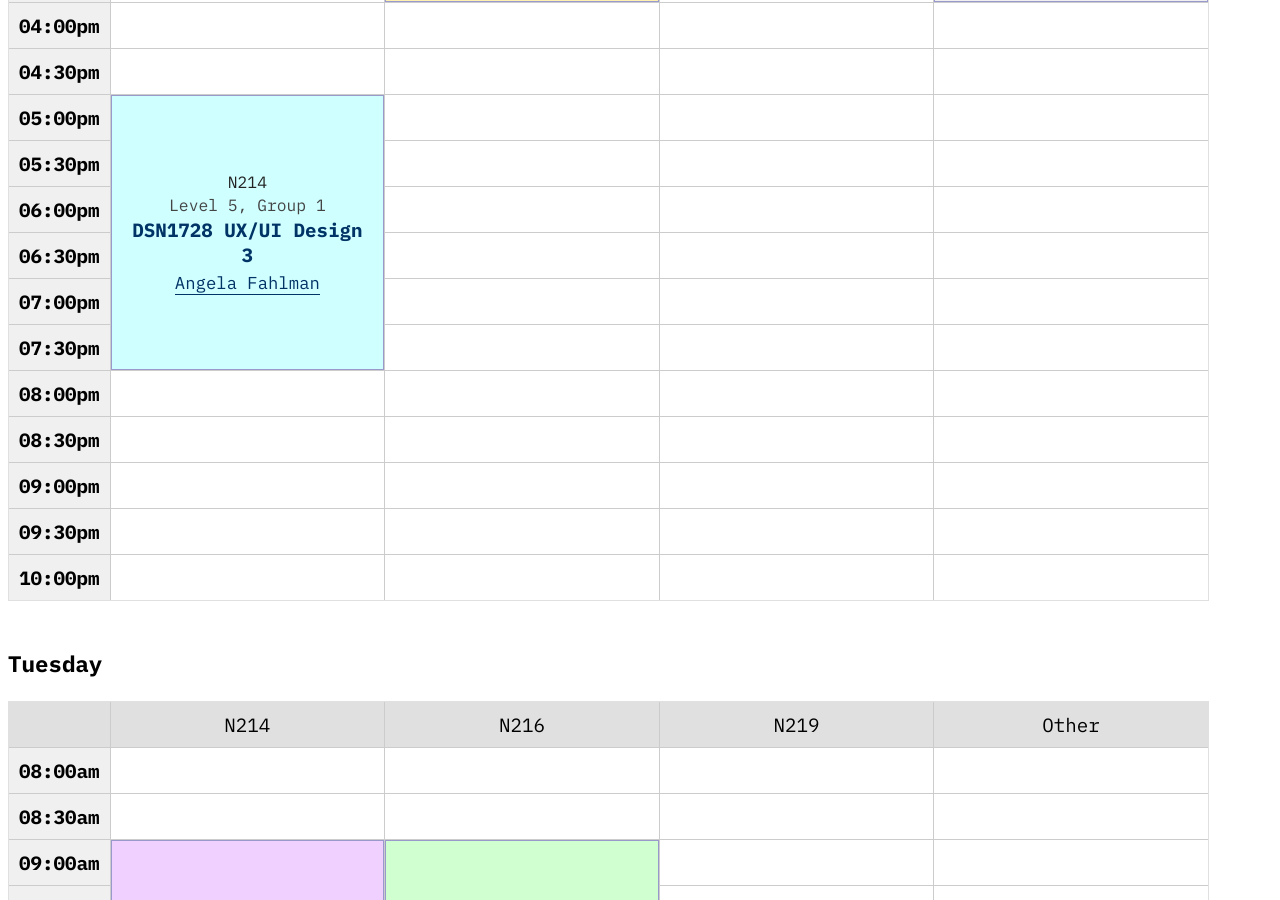
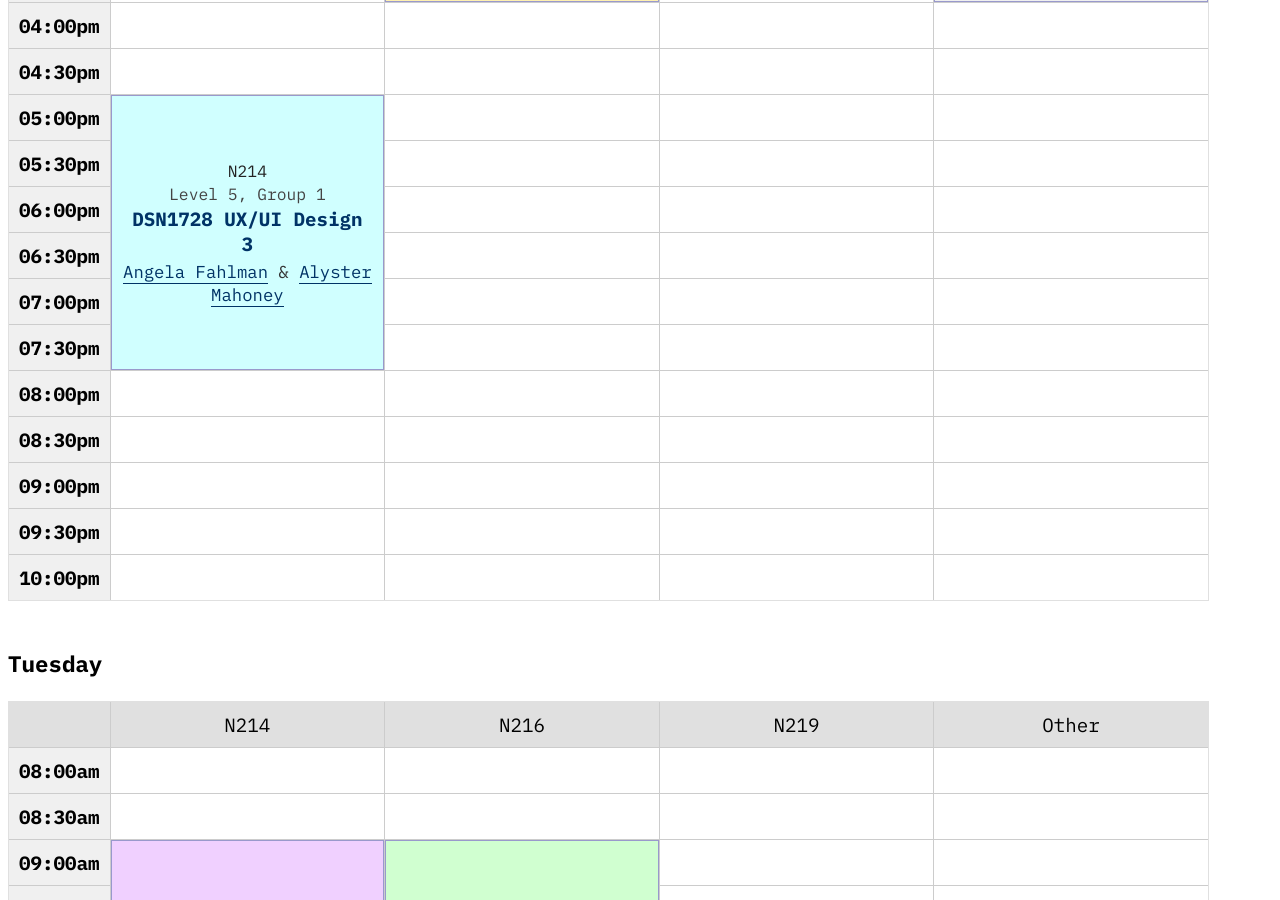
Before and after one commit to algonquindesign/algonquindesign.ca, a Jekyll site: the page built from schedule.md, in a window 1280 px wide and 900 px high, scrolled down 1207 px. Built offline with Jekyll 4.4.1, drawn with Linux system fonts in a browser that asks for light colours.

Commit message:
Update schedule.yml

```diff
--- a/_data/schedule.yml
+++ b/_data/schedule.yml
@@ -102,7 +102,9 @@ classes:
     name: DSN1728 UX/UI Design 3
     group: l5g1
     instructor: Angela Fahlman
+    instructor2: Alyster Mahoney
     email: fahlmaa@algonquincollege.com
+    email2: mahonea@algonquincollege.com
     day: Monday
   - room: N216
     start: "12:00pm"
@@ -168,7 +170,9 @@ classes:
     name: DSN1728 UX/UI Design 3
     group: l5g2
     instructor: Angela Fahlman
+    instructor2: Alyster Mahoney
     email: fahlmaa@algonquincollege.com
+    email2: mahonea@algonquincollege.com
     day: Tuesday
   - room: N219
     start: "08:00am"
```
